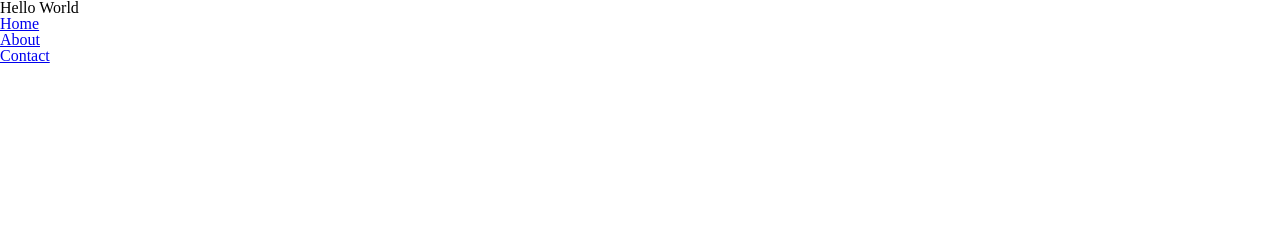
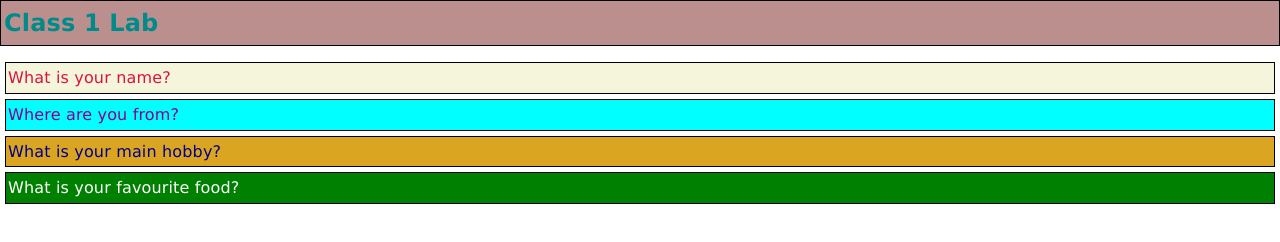
Before and after one commit to valdemarburbo/201-d5-website, a plain HTML site: page index.html in a window 1280 px wide. Drawn offline with Linux system fonts and the light colour scheme.

Commit message:
Add style to heading and questions

```diff
--- a/index.html
+++ b/index.html
@@ -5,19 +5,98 @@
     <meta name="viewport" content="width=device-width, initial-scale=1.0">
     <title>201-d5-website</title>
     <link rel="stylesheet" href="reset.css">
+    <style>
+        * {
+            padding: 0;
+            margin: 0;
+            box-sizing: border-box;
+        }
+
+        body {
+            min-width: 320px;
+            font-size: 1rem;
+            font-weight: 400;
+            font-family:Verdana, Geneva, Tahoma, sans-serif;
+            letter-spacing: 0.01em;
+            line-height: 1.6;
+            color: black;
+            background-color: white;
+        }
+
+        h1 {
+            color: darkcyan;
+            background-color: rosybrown;
+            font-size: 1.5rem;
+            font-weight: 700;
+            margin-bottom: 1rem;
+            border: 1px solid black;
+            padding: 3px;
+        }
+
+        p {
+            border: 1px solid black;
+            margin: 5px;
+            padding: 2px;
+        }
+    </style>
 </head>
 <body>
     <header>
-        <h1>Hello World</h1>
-        <nav>
-            <ul>
-                <li><a href="#">Home</a></li>
-                <li><a href="#">About</a></li>
-                <li><a href="#">Contact</a></li>
-            </ul>
-        </nav>
+
     </header>
-    <main></main>
-    <footer></footer>
+
+    <main>
+        <h1>Class 1 Lab</h1>
+
+        <p style="background-color: beige; color: crimson">What is your name?</p>
+        <p style="background-color: aqua; color: darkmagenta">Where are you from?</p>
+        <p style="background-color: goldenrod; color: darkblue">What is your main hobby?</p>
+        <p style="background-color: green; color: white">What is your favourite food?</p>
+    </main>
+    <footer>
+        <div></div>
+    </footer>
+    <script>
+        console.log("I can confirm this message has logged.");
+
+        let userName;
+        let userOrigin;
+        let userHobby;
+        let userFood;
+        /*
+        alert("Hi, I'm Val. Welcome to my webpage! Please answer the following questions.");
+
+        userName = prompt("What is your name?");
+        userOrigin = prompt("Where are you from?");
+        userHobby = prompt ("What is your main hobby?");
+        userFood = prompt ("What is your favourite food?");
+
+        alert("Hi, " + userName + ". I have never been to " + userOrigin + ". Where could I have some " + userFood + " in " + userOrigin + "? By the way, I love " + userHobby + " too.");
+
+        console.log("User's name: " + userName);
+        console.log("User's origin: " + userOrigin);
+        console.log("User's hobby: " + userHobby);
+        console.log("User's food: " + userFood);
+        */
+
+        /*
+        function favColor() {
+            color = prompt(user + " , what is your favourite color?").Loo
+            console.log(color);
+
+            if (color === "red") {
+                myFavColor = "green"
+            } else if (color === "blue") {
+                myFavColor = "orange";
+            } else {
+                myFavColor = "tomato"
+            }
+        }
+
+        favColor();
+
+        alert("Nice, ")
+        */
+    </script>
 </body>
 </html>
```
